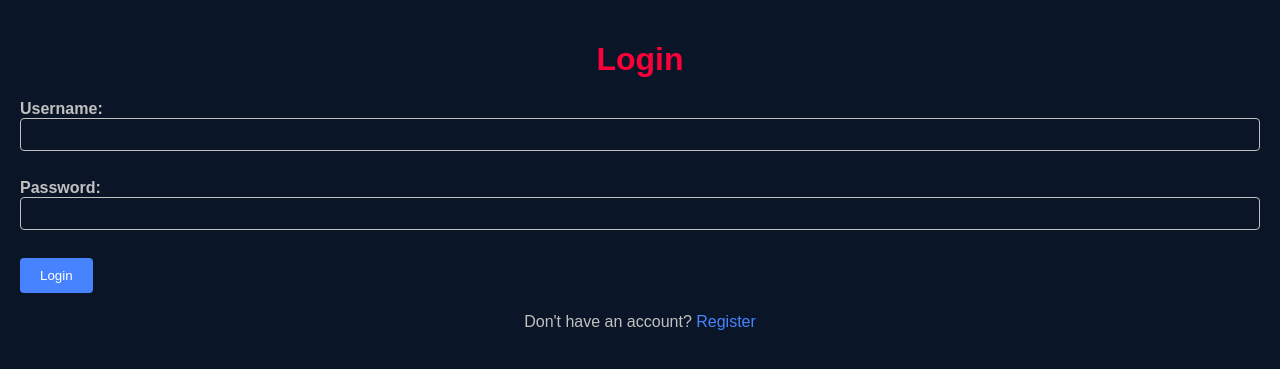
After one commit to Animeshka39/Coursework_CarDealer, a Flask app: page /login in a window 1280 px wide. The commit adds this page. Shown: the top 369 px of the page. Run offline with Flask 3, Linux system fonts and the light colour scheme; some libraries are stand-ins or nearby versions.

Commit message:
whole working program

```diff
--- a/app.py
+++ b/app.py
@@ -1,10 +1,11 @@
-from flask import Flask, render_template, jsonify, request, redirect
+from flask import Flask, render_template, jsonify, redirect, request, session, flash
 import psycopg2
 import psycopg2.extras
 
 app = Flask(__name__)
 app.secret_key = "caircocoders-ednalan"
 
+# Database configuration
 DB_HOST = "localhost"
 DB_NAME = "sampledb0"
 DB_USER = "postgres"
@@ -15,20 +16,42 @@ conn = psycopg2.connect(dbname=DB_NAME, user=DB_USER, password=DB_PASS, host=DB_
 
 @app.route('/')
 def index():
-    return render_template('index.html')
+    # Check if the user is logged in
+    if 'username' in session:
+        username = session['username']
+        role = session['role']
+        return render_template('index.html', username=username, role=role)
+    else:
+        return render_template('index.html')
 
+@app.route('/contact', methods=['GET', 'POST'])
+def contact():
+    if 'username' in session:
+        username = session['username']
+        role = session['role']
+        return render_template('contact.html', username=username, role=role)
+    else:
+        return render_template('contact.html')
 
-@app.route('/contact')
-def contact():
-    return render_template('contact.html')
+    if request.method == 'POST':
+        return send_message()
+    else:
+        return render_template('contact.html')
 
 
 @app.route('/cars')
 def cars():
+
     cur = conn.cursor(cursor_factory=psycopg2.extras.DictCursor)
     cur.execute("SELECT * FROM carbrands ORDER BY brand_id")
     carbrands = cur.fetchall()
-    return render_template('cars.html', carbrands=carbrands)
+    if 'username' in session:
+        username = session['username']
+        role = session['role']
+        return render_template('cars.html', username=username, role=role)
+    else:
+        return render_template('cars.html', carbrands=carbrands)
+
 
 
 @app.route('/car-details')
@@ -38,8 +61,74 @@ def car_details():
 
 @app.route('/about-us')
 def about_us():
-    return render_template('about-us.html')
+     if 'username' in session:
+        username = session['username']
+        role = session['role']
+        return render_template('about-us.html', username=username, role=role)
+     else:
+        return render_template('about-us.html')
 
+
+
+@app.route('/login', methods=['GET', 'POST'])
+def login():
+    if request.method == 'POST':
+        username = request.form.get('username')
+        password = request.form.get('password')
+
+        # Check if the username and password are valid
+        if username and password:
+            cur = conn.cursor(cursor_factory=psycopg2.extras.DictCursor)
+            cur.execute("SELECT * FROM users WHERE username = %s AND password = %s", (username, password))
+            user = cur.fetchone()
+            cur.close()
+
+            if user:
+                # Store the user's information in the session
+                session['username'] = user['username']
+                session['role'] = user['role']
+                flash('Logged in successfully!', 'success')
+                return redirect('/')
+            else:
+                flash('Invalid username or password', 'error')
+                return redirect('/login')
+        else:
+            flash('Please enter both username and password', 'error')
+            return redirect('/login')
+    else:
+        return render_template('login.html')
+
+
+@app.route('/register', methods=['GET', 'POST'])
+def register():
+    if request.method == 'POST':
+        username = request.form.get('username')
+        password = request.form.get('password')
+        confirm_password = request.form.get('confirm_password')
+
+        # Check if the username and password are provided and if the passwords match
+        if username and password and password == confirm_password:
+            cur = conn.cursor(cursor_factory=psycopg2.extras.DictCursor)
+
+            # Check if the username is already taken
+            cur.execute("SELECT * FROM users WHERE username = %s", (username,))
+            existing_user = cur.fetchone()
+
+            if existing_user:
+                flash('Username already exists', 'error')
+                return redirect('/register')
+            else:
+                # Create a new user
+                cur.execute("INSERT INTO users (username, password, role) VALUES (%s, %s, %s)",
+                            (username, password, 'user'))
+                conn.commit()
+                flash('Registered successfully! Please login.', 'success')
+                return redirect('/login')
+        else:
+            flash('Please enter a valid username and password, and make sure the passwords match', 'error')
+            return redirect('/register')
+    else:
+        return render_template('register.html')
 
 @app.route("/carbrand", methods=["POST"])
 def car_brand():
@@ -282,5 +371,35 @@ def get_seller_info():
         conn.rollback()
         return str(e), 500
 
+@app.route('/send-message', methods=['POST'])
+def send_message():
+    if 'message_sent' in session:
+        flash('You have already sent a message!', 'warning')
+        return redirect('/contact')
+
+    name = request.form.get('name')
+    subject = request.form.get('subject')
+    message = request.form.get('message')
+
+    cur = conn.cursor(cursor_factory=psycopg2.extras.DictCursor)
+    cur.execute("INSERT INTO messages (name, subject, message) VALUES (%s, %s, %s)",
+                (name, subject, message))
+    conn.commit()
+    cur.close()
+
+    session['message_sent'] = True
+    flash('Message sent successfully!', 'success')
+    return redirect('/contact')
+
+
+
+@app.route('/logout')
+def logout():
+    # Clear the session data
+    session.clear()
+    flash('Logged out successfully!', 'success')
+    return redirect('/')
+
+
 if __name__ == "__main__":
     app.run(debug=True)
--- /dev/null
+++ b/templates/login.html
@@ -0,0 +1,89 @@
+<!DOCTYPE html>
+<html>
+<head>
+    <title>Login</title>
+    <style>
+        body {
+            font-family: Arial, sans-serif;
+            background-color: #0A1627;
+            margin: 0;
+            padding: 20px;
+            color: #C1C1C1;
+        }
+
+        h1 {
+            text-align: center;
+            color: #FE0039;
+        }
+
+        .messages {
+            list-style: none;
+            padding: 0;
+            margin-bottom: 20px;
+            background-color: #FE0039;
+            color: #fff;
+            padding: 10px;
+            border-radius: 5px;
+        }
+
+        label {
+            font-weight: bold;
+        }
+
+        input[type="text"],
+        input[type="password"] {
+            width: 100%;
+            padding: 8px;
+            margin-bottom: 10px;
+            border: 1px solid #C1C1C1;
+            border-radius: 4px;
+            box-sizing: border-box;
+            color: #C1C1C1;
+            background-color: #0A1627;
+        }
+
+        input[type="submit"] {
+            background-color: #4883FF;
+            color: #fff;
+            padding: 10px 20px;
+            border: none;
+            border-radius: 4px;
+            cursor: pointer;
+        }
+
+        input[type="submit"]:hover {
+            background-color: #FE0039;
+        }
+
+        p {
+            text-align: center;
+            margin-top: 20px;
+        }
+
+        a {
+            color: #4883FF;
+            text-decoration: none;
+        }
+    </style>
+</head>
+<body>
+    <h1>Login</h1>
+    {% with messages = get_flashed_messages() %}
+        {% if messages %}
+            <ul class="messages">
+                {% for message in messages %}
+                    <li>{{ message }}</li>
+                {% endfor %}
+            </ul>
+        {% endif %}
+    {% endwith %}
+    <form action="/login" method="POST">
+        <label for="username">Username:</label>
+        <input type="text" id="username" name="username" required><br><br>
+        <label for="password">Password:</label>
+        <input type="password" id="password" name="password" required><br><br>
+        <input type="submit" value="Login">
+    </form>
+    <p>Don't have an account? <a href="/register">Register</a></p>
+</body>
+</html>
```
Also changed, not shown: static/style.css (+12 -1 lines), templates/about-us.html (+19 -8 lines), templates/cars.html (+35 -12 lines), templates/contact.html (+35 -14 lines), templates/index.html (+168 -67 lines), templates/register.html (added, +72 -0 lines).
